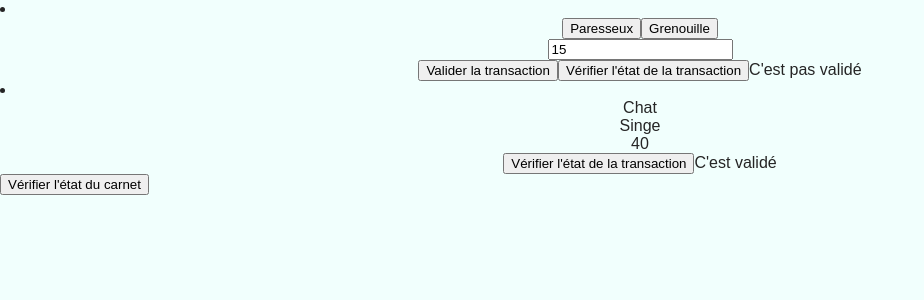
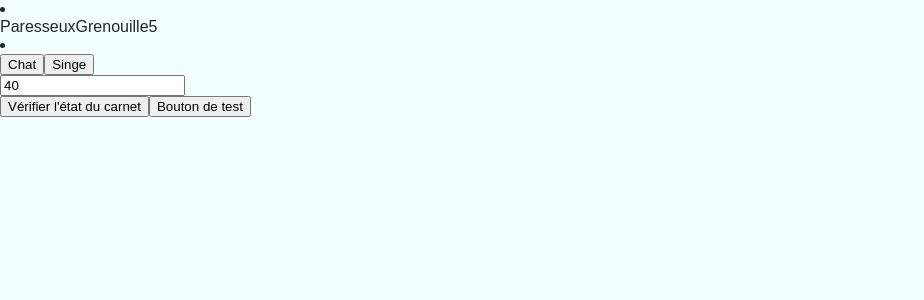
Before and after one commit to Ushien/ToyBlock, a React (Create React App) app in the folder code/toyblock/: page / in a window 1280 px wide. Shown: the top 300 px of the page, without its empty margins (0-924 px from the left). Built offline with nearby package versions, Linux system fonts and the light colour scheme.

Commit message:
Carnets visualisations are now totally functional
But they are ugly

I had to rethink a big part of the react structure

```diff
--- a/code/toyblock/src/Test.js
+++ b/code/toyblock/src/Test.js
@@ -11,10 +11,10 @@ import {Transaction, TransactionLine, CarnetBlock, Carnet, animals, neighbors, V
 
 let village = new Village(10, animals, neighbors);
 let carnet = new Carnet("Toucan", 10, animals)
-let transaction1 = new Transaction("Paresseux", "Grenouille", 15, false);
-let transaction2 = new Transaction("Chat", "Singe", 40, true);
+let transaction1 = new Transaction("Paresseux", "Grenouille", 5, true);
+let transaction2 = new Transaction("Chat", "Singe", 40, false);
 
-carnet.addTransaction(transaction1);
+carnet.addAndValidateTransaction(transaction1);
 carnet.addTransaction(transaction2);
 
 
@@ -22,13 +22,8 @@ class BlocTest extends Component{
 
   render(){
     return <div>
-      <CarnetBlock carnet = {carnet}/>
+      <CarnetBlock carnet = {carnet} limit = {8}/>
     </div>
-    /*
-    return <div>
-        <TransactionLine transaction = {transaction} villagers = {animals}/>
-      </div>
-      */
   }
 
 }
--- a/code/toyblock/src/blockchain.js
+++ b/code/toyblock/src/blockchain.js
@@ -73,8 +73,13 @@ class Carnet{
 
         }
 
+        // Warning ! Should not be called outside of testing.
         addTransaction(transaction){
-                this.transactions.push(transaction);
+                this.transactions.push(transaction)
+        }
+
+        addAndValidateTransaction(transaction){
+                this.addTransaction(transaction)
                 // console.assert(this.transactions.filter().length < 2)
                 this.applyTransaction(transaction);
                 console.log("Transaction added and applied");
@@ -106,7 +111,7 @@ class Carnet{
                 let newAccounts = {};
                 for (let account in this.currentAccounts) {
                         newAccounts[account] = this.currentAccounts[account];
-                      }
+                }
 
                 newAccounts[additionalTransaction.getFrom()] = newAccounts[additionalTransaction.getFrom()] - additionalTransaction.getAmount();
                 newAccounts[additionalTransaction.getTo()] = newAccounts[additionalTransaction.getTo()] + additionalTransaction.getAmount();
@@ -130,7 +135,7 @@ class Carnet{
                         throw "An invalid transaction has been received !"
                 }
 
-                this.addTransaction(transaction)
+                this.addAndValidateTransaction(transaction)
 
                 //transmet ensuite la transaction aux voisins, sauf au from
                 this.transmitTransaction(transaction, from)
@@ -165,6 +170,7 @@ class Carnet{
 
 class Village{
         constructor(startmoney = 0, animals = [], neighbors = {}){
+
                 this.startmoney = startmoney;
                 this.villagers = {};
 
@@ -191,6 +197,7 @@ class Village{
                 return this.startmoney;
         }
 
+        // Warning ! Should not be used outside of testing
         addTransaction(property, from, to, amount, validated){
                 this.getCarnet(property).addTransaction(new Transaction(from, to, amount, validated))
         }
@@ -201,16 +208,135 @@ class Village{
 class CarnetBlock extends Component {
         constructor(props) {
                 super(props);
+
+                let availableVillagers = []
+                for (let index = 0; index < this.props.carnet.getTransactions().length; index++)
+                {
+                        let newArray = [...this.props.carnet.getVillagers()];
+                        newArray.splice(newArray.lastIndexOf(this.props.carnet.getTransactions()[index].getFrom()), 1);
+                        newArray.splice(newArray.lastIndexOf(this.props.carnet.getTransactions()[index].getTo()), 1);
+                        availableVillagers.push(newArray)
+                }
+
                 this.state = {
+                        carnet : this.props.carnet,
                         transactions : this.props.carnet.getTransactions(),
-                        villagers : this.props.carnet.getVillagers()}
+                        villagers : this.props.carnet.getVillagers(),
+                        availableVillagers : availableVillagers,
+                        validable : []
+                }
+
+                this.validateTransaction = this.validateTransaction.bind(this);
+                this.handleChangeAmount = this.handleChangeAmount.bind(this);
+                this.generateNextVillager = this.generateNextVillager.bind(this);
+
+                this.updateValidable();
         }
 
         //ajouter une fonction pour valider et transmettre une transaction
 
         check(){
+                console.log("===================================================")
                 console.log("Les transactions actuelles")
                 console.log(this.state.transactions)
+                console.log("L'objet Carnet en props")
+                console.log(this.props.carnet)
+                console.log("L'objet Carnet en state")
+                console.log(this.state.carnet)
+                console.log("Les villageois disponibles pour chaque transaction")
+                console.log(this.state.availableVillagers)
+                console.log("Quelle transaction est validable ?")
+                console.log(this.state.validable)
+        }
+
+        touchMe(){
+                this.updateValidable()
+                console.log(this.state.validable)
+        }
+
+        validateTransaction(index){
+                // Sans deep copy
+                let newtransactions = this.state.transactions
+                newtransactions[index].validate();
+
+                let newcarnet = this.state.carnet
+                newcarnet.applyTransaction(newtransactions[index])
+
+                // TODO Ajouter une transaction vide
+                newcarnet.addTransaction(new Transaction(newtransactions[index].getFrom(), newtransactions[index].getTo(), 0, false))
+                let newavailable = [...this.state.availableVillagers]
+                newavailable.push(this.state.availableVillagers[index])
+
+                // Update l'affichage
+
+                this.setState({transaction : newtransactions, carnet : newcarnet, availableVillagers : newavailable});
+                this.updateValidable()
+        }
+
+        handleChangeAmount(index, newAmount){
+                let newtransactions = this.state.transactions
+                newtransactions[index].setAmount(newAmount);
+                this.setState({transaction : newtransactions});
+
+                this.updateValidable()
+        }
+
+        generateNextVillager(id, fromto){
+                if(fromto == "From"){
+                        let arr = [...this.state.availableVillagers][id];
+                        arr.push(this.state.transactions[id].getFrom())
+                        let newFrom = arr[0]
+                        arr.shift()
+
+                        let tempTransactions = this.state.transactions
+                        tempTransactions[id].setFrom(newFrom)
+
+                        let totalArr = [...this.state.availableVillagers]
+                        totalArr[id] = arr
+
+                        this.setState({availableVillagers : totalArr, transaction : tempTransactions})
+                }
+
+                if(fromto == "To"){
+                        let arr = [...this.state.availableVillagers][id];
+                        arr.push(this.state.transactions[id].getTo())
+                        let newTo = arr[0]
+                        arr.shift()
+
+                        let tempTransactions = this.state.transactions
+                        tempTransactions[id].setTo(newTo)
+
+                        let totalArr = [...this.state.availableVillagers]
+                        totalArr[id] = arr
+
+                        this.setState({availableVillagers : totalArr, transaction : tempTransactions})
+                }
+
+                this.updateValidable()
+        }
+
+        updateValidable(){
+                let temp = [...this.state.transactions];
+                let newValidable = []
+
+                for(let i = 0; i < temp.length ; i++){
+                        newValidable.push(true)
+                        if((temp[i].isValidated())||(isNaN(temp[i].getAmount())||(temp[i].getAmount()<=0))){
+                                newValidable[i] = false
+                        }
+                        else{
+                                if(this.state.carnet.checkAccount(temp[i])){
+                                        newValidable[i] = true;
+                                }
+                                else{
+                                        newValidable[i] = false;
+                                }
+                        }
+                }
+
+                // TODO Ne pas valider de transactions avec mauvais montant
+
+                this.setState({validable : newValidable})
         }
 
 
@@ -218,13 +344,28 @@ class CarnetBlock extends Component {
                 let fullRender = []
 
                 for (let index = 0; index < this.state.transactions.length; index++) {
-                        fullRender.push(<li key = {index}><TransactionLine transaction = {this.state.transactions[index]} villagers = {this.state.villagers}/></li>)
+                        fullRender.push(
+                                <li key = {index}>
+                                        <TransactionLine
+                                                index ={index}
+                                                from = {this.state.transactions[index].getFrom()}
+                                                to = {this.state.transactions[index].getTo()}
+                                                amount = {this.state.transactions[index].getAmount()}
+                                                validated = {this.state.transactions[index].isValidated()}
+                                                validable = {this.state.validable[index]}
+                                                validateTransaction = {this.validateTransaction}
+                                                handleChangeAmount = {this.handleChangeAmount}
+                                                generateNextVillager = {this.generateNextVillager}
+                                        />
+                                </li>)
+                        // fullRender.push(<button onClick={() => this.validateTransaction(index)}> Le carnet valide la transaction </button>)
                 }
 
                 return(
                         <div>
                                 {fullRender}
                                 <button onClick={() => this.check()}> Vérifier l'état du carnet </button>
+                                <button onClick={() => this.touchMe()}> Bouton de test </button>
                         </div>
                 )
         }
@@ -234,68 +375,50 @@ class CarnetBlock extends Component {
 //Component displaying a transaction line
 
 class TransactionLine extends Component{
-        constructor(props) {
+        constructor(props){
                 super(props);
+                this.validateTransaction = this.validateTransaction.bind(this);
+                this.handleChangeAmount = this.handleChangeAmount.bind(this);
+                this.generateNextVillager = this.generateNextVillager.bind(this);
+        }
 
-                // On supprime le villageois s'il est pas disponible
-                let arr = [...this.props.villagers];
-                arr.splice(arr.lastIndexOf(this.props.transaction.from), 1);
-                arr.splice(arr.lastIndexOf(this.props.transaction.to), 1);
+        handleChangeAmount(e){
+                console.log(typeof(e.target.value))
 
-                this.state = {from : this.props.transaction.getFrom(),
-                        to : this.props.transaction.getTo(),
-                        validated : this.props.transaction.isValidated(),
-                        amount : this.props.transaction.getAmount(),
-                        availableVillagers : arr,
-                        // validable : validable
+                // Bloque les entrées vides
+                let value = 0
+                if(e.target.value != ''){
+                        value = parseInt(e.target.value)
                 }
+
+                this.props.handleChangeAmount(this.props.index, value)
 
         }
 
-        handleChangeAmount = (e) => {
-                // Empêcher de mettre des valeurs négatives ou 0 ou null
-                this.setState({amount : (e.target.value)})
-                this.props.transaction.setAmount(e.target.value)
-                }
+        validateTransaction(e){
+                this.props.validateTransaction(this.props.index)
 
-        validate = (e) => {
-                this.setState({validated : true});
-                this.props.transaction.validate();
+                // TODO Vérifier que la transaction est validable
+                // TODO Préparer une nouvelle transaction si c'est bon
 
                 // Envoyer un signal au carnet pour qu'il dise si la transaction est validable ou pas
         }
 
         // Change the current to and from state depening on the available villagers.
-        generateNextVillager = (fromto) => {
+        generateNextVillager(fromto){
 
-                if(fromto == "From"){
-                        let arr = [...this.state.availableVillagers];
-                        arr.push(this.state.from)
-                        let newVillager = arr[0]
-                        arr.shift()
-                        this.setState({from : newVillager, availableVillagers : arr})
-                        this.props.transaction.setFrom(newVillager)
-                }
-
-                if(fromto == "To"){
-                        let arr = [...this.state.availableVillagers];
-                        arr.push(this.state.to)
-                        let newVillager = arr[0]
-                        arr.shift()
-                        this.setState({to : newVillager, availableVillagers : arr})
-                        this.props.transaction.setTo(newVillager)
-                }
+                this.props.generateNextVillager(this.props.index, fromto)
 
         }
 
         check = (e) => {
+                /*
                 console.log("Available villagers: ")
                 console.log(this.state.availableVillagers)
                 console.log("From")
                 console.log(this.state.from)
                 console.log("To")
                 console.log(this.state.to)
-                /*
                 console.log(this.state.validated);
                 console.log(this.props.transaction.isValidated());
                 console.log(this.state.amount)
@@ -304,32 +427,36 @@ class TransactionLine extends Component{
         }
 
         render(){
-                if (this.state.validated){
-                        return(
-                                <div className="centeredtext">
-                                        <div>{this.state.from}</div>
-                                        <div>{this.state.to}</div>
-                                        <div>{this.state.amount}</div>
-                                        <button onClick={() => this.check()}> Vérifier l'état de la transaction </button>
-                                        C'est validé
-                                </div>
-                        )
+                let fulltext = []
+                if (!(this.props.validated)){
+                        fulltext.push(<div>
+                                <button onClick={() => this.generateNextVillager("From")}>
+                                        {this.props.from}
+                                </button>
+                                <button onClick={() => this.generateNextVillager("To")}>
+                                        {this.props.to}
+                                </button>
+                                <form>
+                                        <input type="number" value={this.props.amount} onChange={this.handleChangeAmount}/>
+                                </form>
+                                </div>)
+                        if (this.props.validable){
+                                fulltext.push(
+                                        <button onClick={() => this.validateTransaction()}>
+                                                Valider la transaction
+                                        </button>)
+                        }
+
                 }
                 else{
-                        return(
-                                <div className="centeredtext">
-                                        <button onClick={() => this.generateNextVillager("From")}>{this.state.from}</button>
-                                        <button onClick={() => this.generateNextVillager("To")}>{this.state.to}</button>
-                                        <form>
-                                                <input type="number" value={this.state.amount} onChange={this.handleChangeAmount}/>
-                                        </form>
-                                        <button onClick={() => this.validate()}> Valider la transaction </button>
-                                        <button onClick={() => this.check()}> Vérifier l'état de la transaction</button>
-                                        C'est pas validé
-                                </div>
-                        )
+                        fulltext.push(<div>
+                                        {this.props.from}
+                                        {this.props.to}
+                                        {this.props.amount}
+                                </div>)
                 }
 
+                return fulltext;
         }
 }
 
@@ -342,6 +469,8 @@ class VillageBlock extends Component {
         }
 
         clickMe(e){
+
+                /*
                 //let newVillage = Object.assign({}, this.state.village);
 
                 let newCarnets = {};
@@ -352,8 +481,8 @@ class VillageBlock extends Component {
                         newCarnets[key] = this.state.carnets[key]; // copies each property to the objectCopy object
                 }
                 // let newVillage = this.state.village;
-                /*console.log(this.state.village["villagers"]["Grenouille"]["currentAccounts"])
-                console.log(newVillage["villagers"]["Grenouille"]["currentAccounts"])*/
+                console.log(this.state.village["villagers"]["Grenouille"]["currentAccounts"])
+                console.log(newVillage["villagers"]["Grenouille"]["currentAccounts"])
                         console.log("Wow2")
                         console.log(this.state.carnets)
                         console.log(newCarnets)
@@ -363,6 +492,8 @@ class VillageBlock extends Component {
                         console.log(this.state.carnets)
                         console.log(newCarnets)
                 this.setState({ carnets : newCarnets })
+
+                */
         }
 
         render(){
```
